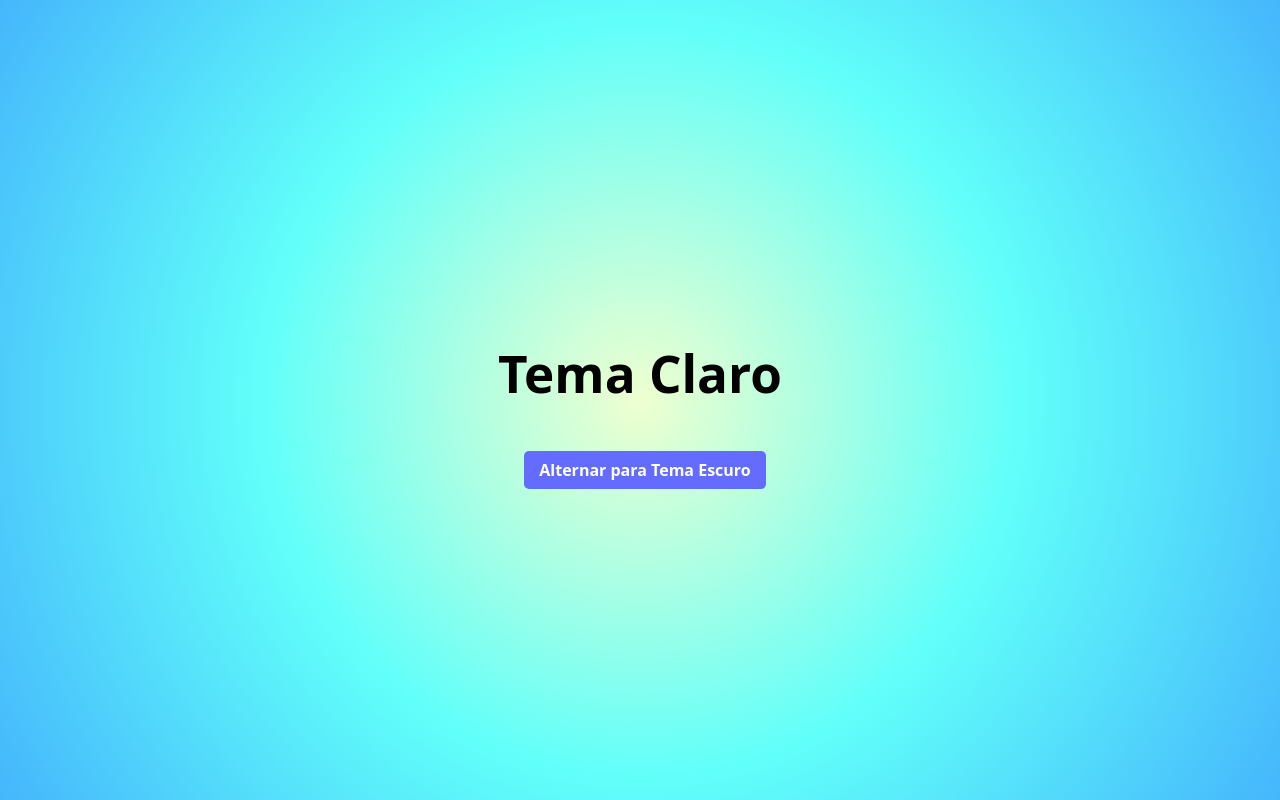
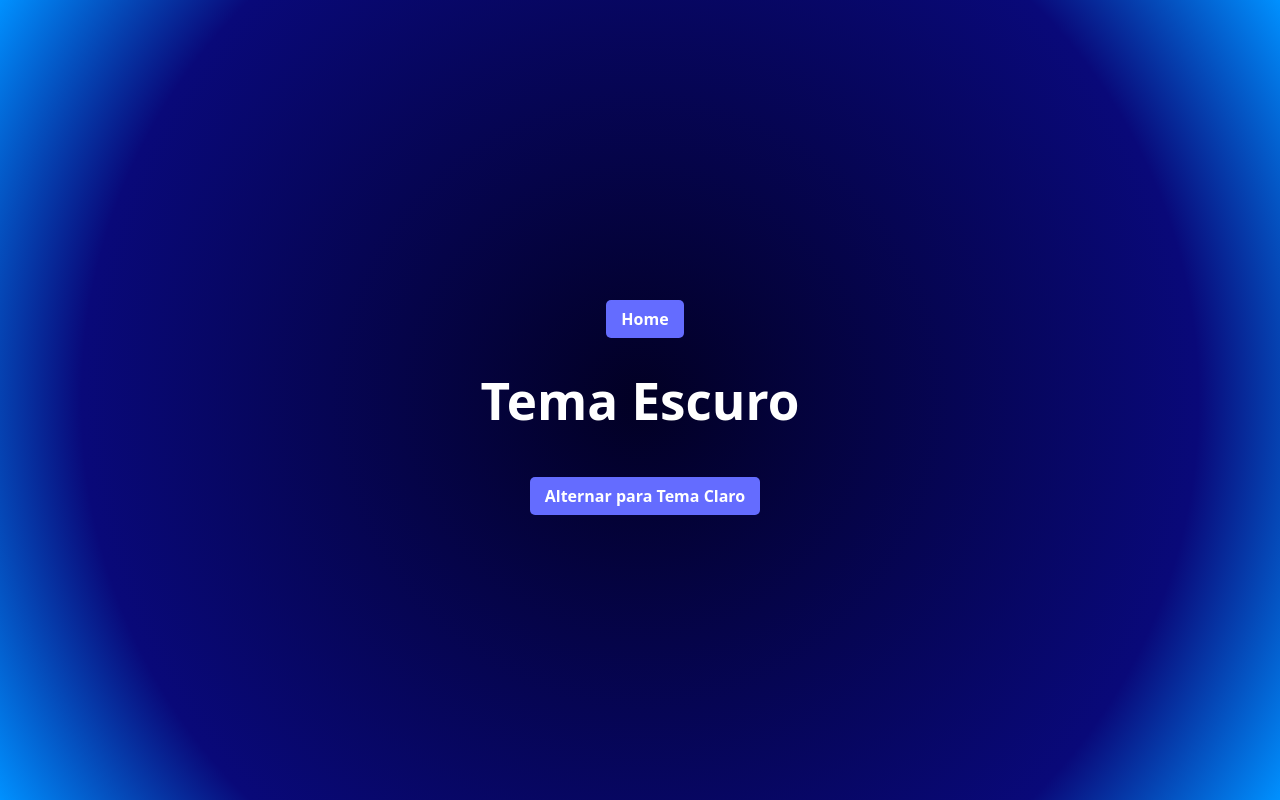
Before and after one commit to nkwintter/Avaliacao-individual_WebDev-React, a React (Vite) app in the folder Individual-Wintter/: page /tema in a window 1280 px wide. Built offline with nearby package versions, Linux system fonts and the light colour scheme.

Commit message:
btn back home

```diff
--- /dev/null
+++ b/Individual-Wintter/src/elements/btnBackHome/btnBHome.module.css
@@ -0,0 +1,11 @@
+.btnHome{
+    padding: 10px 20px;
+    margin-top: 15px;
+    cursor: pointer;
+    border: none;
+    border-radius: 5px;
+    background-color: #2a18ec;
+    color: #ffffff;
+    font-weight: bold;
+    place-self: top right;
+}
--- /dev/null
+++ b/Individual-Wintter/src/elements/btnBackHome/btnBackHome.jsx
@@ -0,0 +1,14 @@
+import { Link } from 'react-router-dom'
+import './btnBHome.module.css'
+
+export function HomeButton(){
+
+    return(
+        <div className='btnHome'>
+            <Link to='/'>
+                <button>Home</button>
+            </Link>
+        </div>
+    )
+
+}
--- a/Individual-Wintter/src/pages/switchThemePage/switchTheme.jsx
+++ b/Individual-Wintter/src/pages/switchThemePage/switchTheme.jsx
@@ -1,14 +1,16 @@
 import React, { useState } from "react";
 import styles from "./switchTheme.module.css";
+import { HomeButton } from "../../elements/btnBackHome/btnBackHome";
 
 export function SwitchTheme() {
-  const [claro, setClaro] = useState(true);
+  const [claro, setClaro] = useState(false);
   const alternarTema = () => setClaro(!claro);
 
   const classeTema = claro ? styles.containerClaro : styles.containerEscuro;
 
   return (
     <div className={`${styles.container} ${classeTema}`}>
+      <HomeButton/>
       <h1>Tema {claro ? "Claro" : "Escuro"}</h1>
       <button onClick={alternarTema}>
         Alternar para {claro ? "Tema Escuro" : "Tema Claro"}
--- a/Individual-Wintter/src/pages/switchThemePage/switchTheme.module.css
+++ b/Individual-Wintter/src/pages/switchThemePage/switchTheme.module.css
@@ -1,5 +1,5 @@
 .containerClaro {
-    background: radial-gradient(circle,rgb(239, 255, 207) 0%, rgba(97, 255, 250, 1) 50%, rgba(69, 182, 252, 1) 100%);
+    background: radial-gradient(circle,rgb(190, 255, 218) 0%, rgba(97, 255, 250, 1) 50%, rgba(69, 182, 252, 1) 100%);
     /* background-color: #ffffff; */
     color: #000000;
 }
@@ -30,6 +30,6 @@ button {
     border: none;
     border-radius: 5px;
     background-color: #2a18ec;
-    color: white;
+    color: #ffffff;
     font-weight: bold;
 }
```
